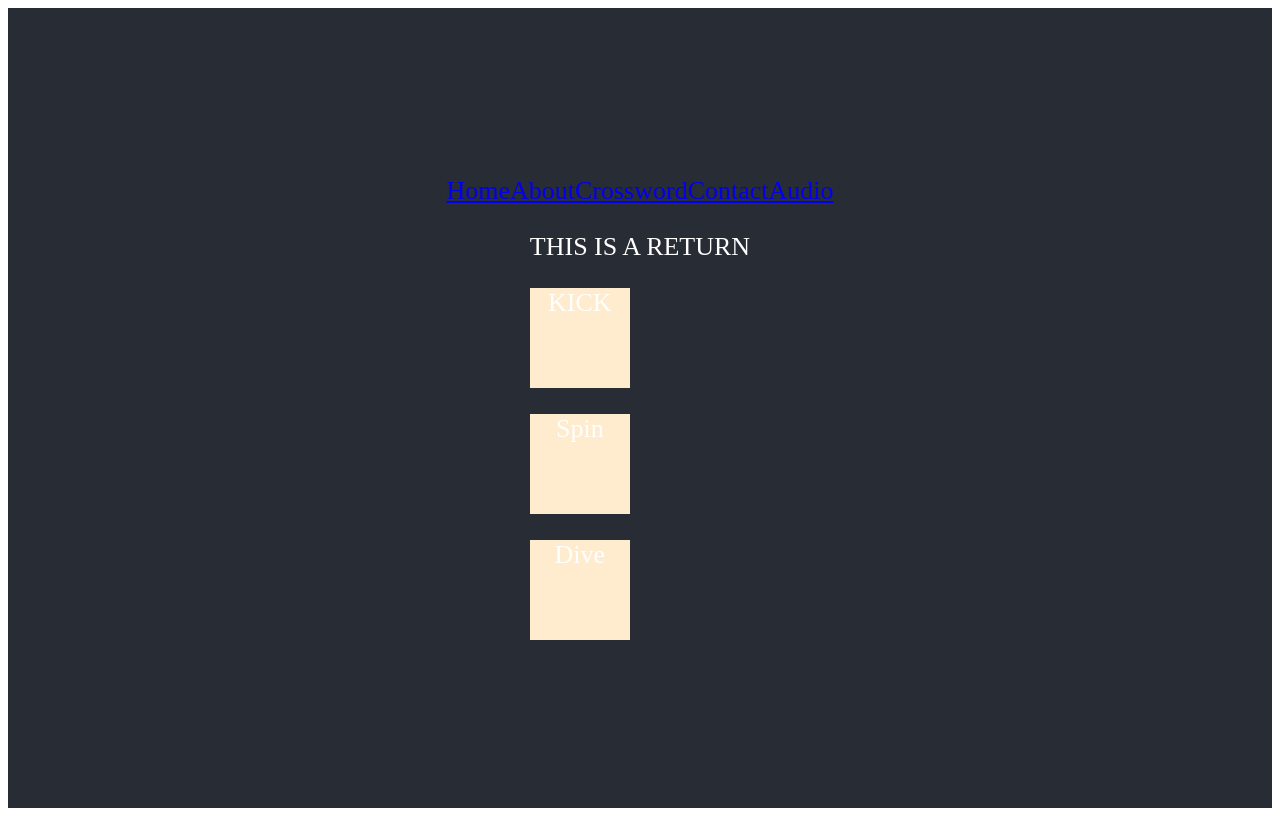
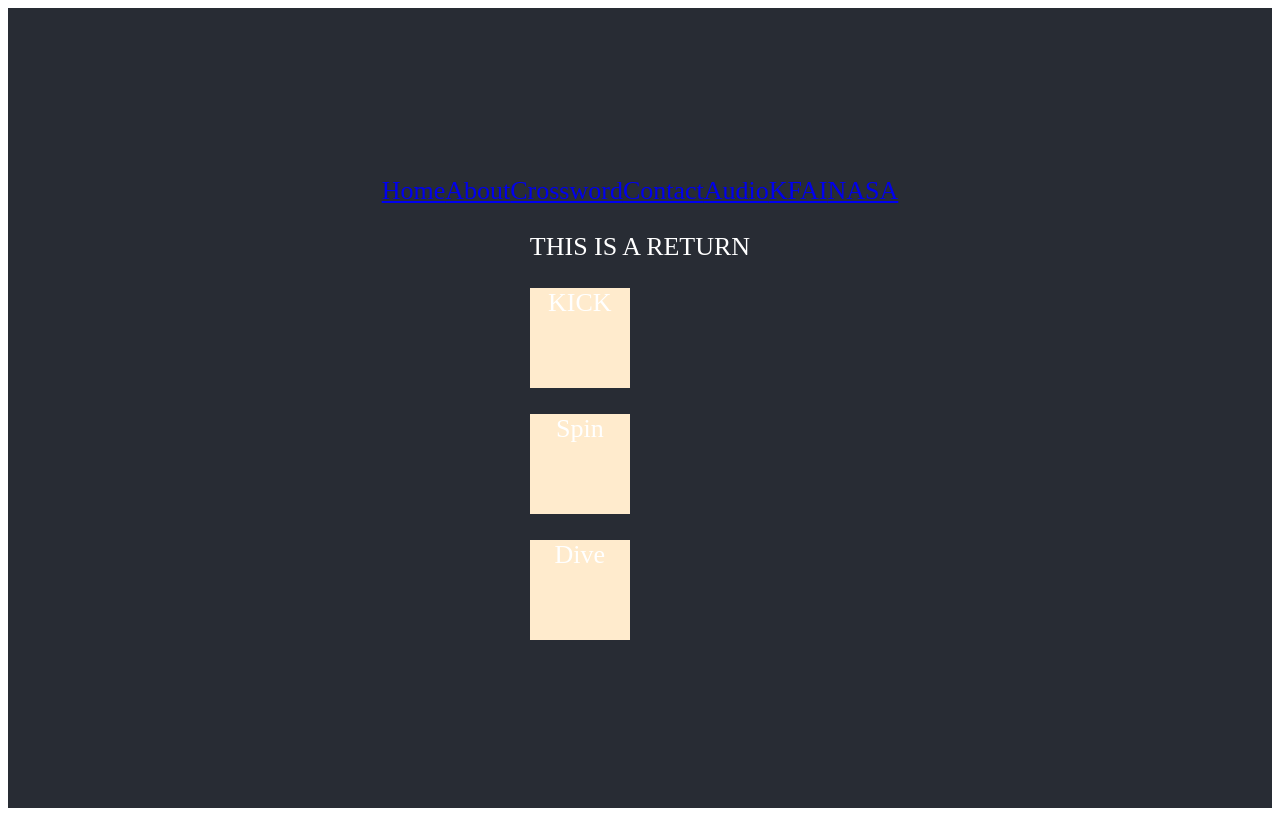
Before and after one commit to mnpkoerner/poetry-science-wrestling, a React (Create React App) app: page /home in a window 1280 px wide. Built offline with nearby package versions, Linux system fonts and the light colour scheme.

Commit message:
more components

```diff
--- a/src/components/App/App.js
+++ b/src/components/App/App.js
@@ -17,6 +17,8 @@ import NewPost from '../NewPost/NewPost'
 import Crossword from '../Crossword/Crossword'
 import Contact from '../Contact/Contact'
 import Audio from '../Audio/Audio'
+import KFAI from '../KFAI/KFAI'
+import NASA from '../NASA/NASA'
 
 
 function App() {
@@ -42,6 +44,12 @@ function App() {
             </Link>
             <Link to="/audio">
               Audio
+            </Link>
+            <Link to="/kfai">
+              KFAI
+            </Link>
+            <Link to="/nasa">
+              NASA
             </Link>
           </div>
 
@@ -84,6 +92,18 @@ function App() {
 
             <Route
               exact
+              path="/kfai">
+              <KFAI />
+            </Route>
+
+            <Route
+              exact
+              path="/nasa">
+              <NASA />
+            </Route>
+
+            <Route
+              exact
               path="/register">
               <Register />
             </Route>
--- a/src/components/Crossword/Crossword.js
+++ b/src/components/Crossword/Crossword.js
@@ -1,5 +1,5 @@
 export default function Crossword () {
     return (
-        <p>This is where the return will live</p>
+        <p>This is where the monthly crossword will live</p>
     )
 }
--- /dev/null
+++ b/src/components/KFAI/KFAI.js
@@ -0,0 +1,5 @@
+export default function KFAI () {
+    return(
+        <p>This is where links to KFAI will live. Donate, archive, etc.</p>
+    )
+}
```
Also changed, not shown: 1 other file (tests, documents, lock files or other folders).
